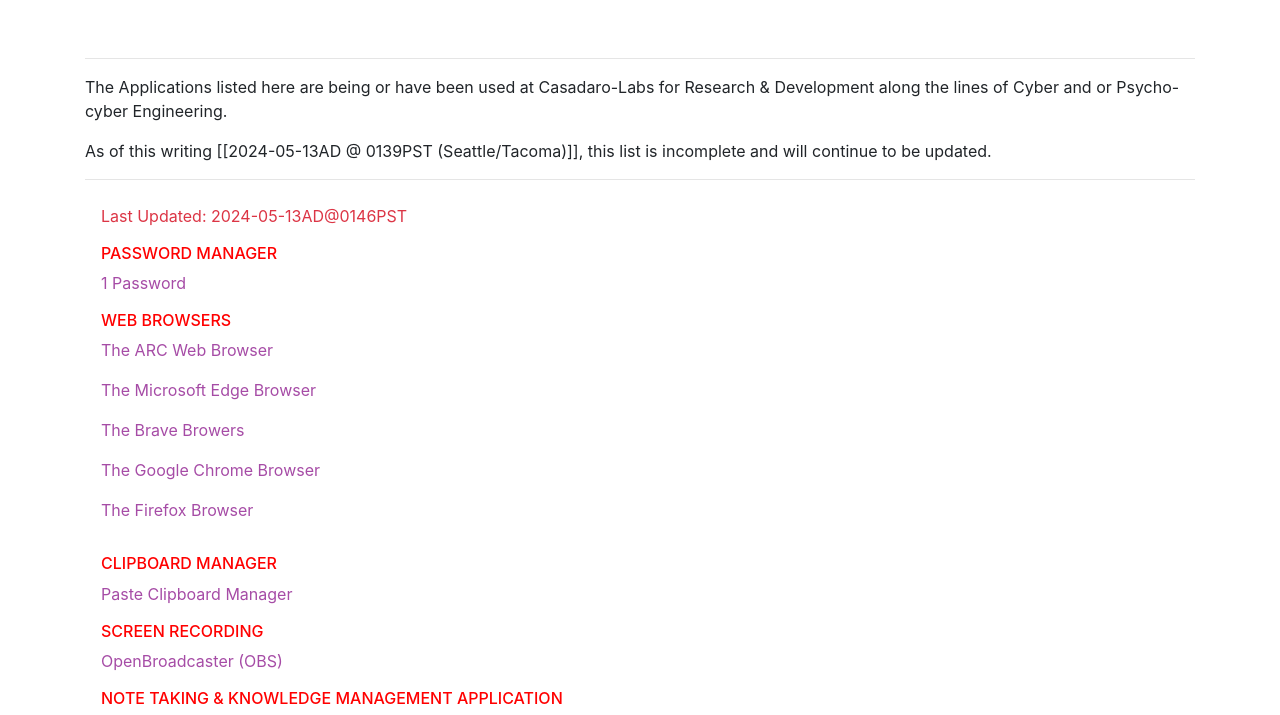
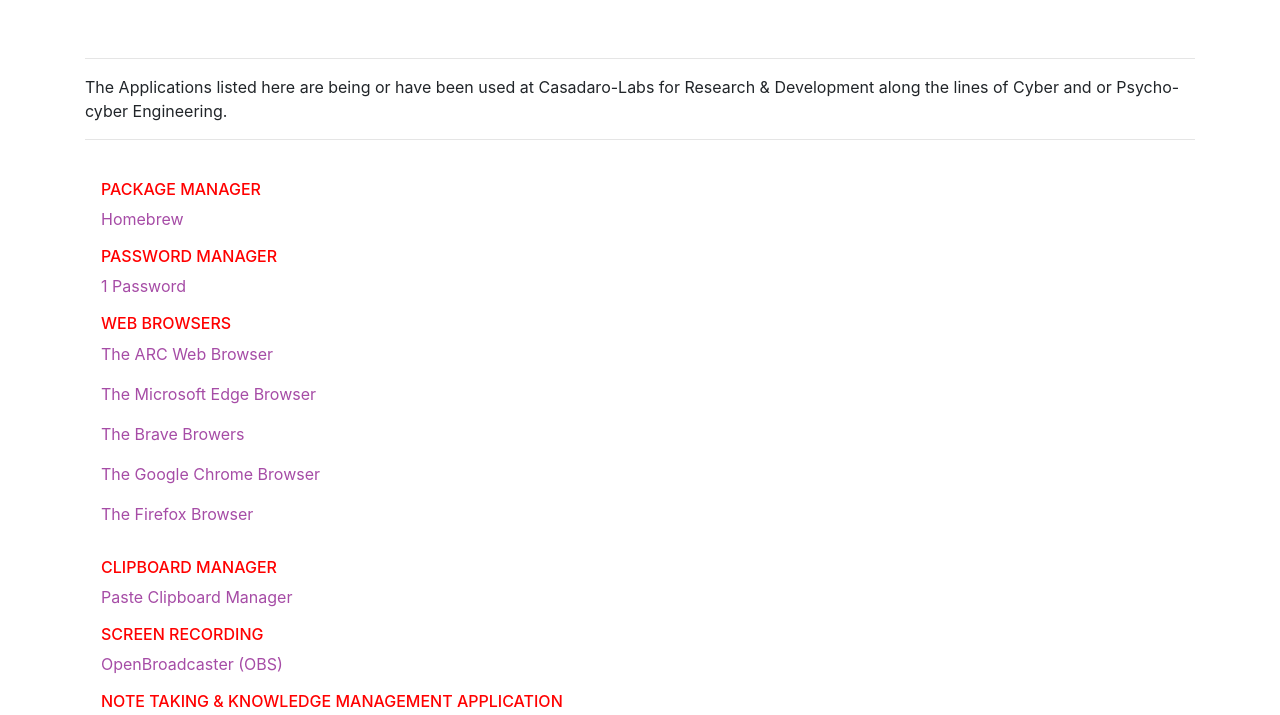
Before and after one commit to CASADARO-LABS/CASADARO-LABS, a plain HTML site: page CyberEngineeringTools.html in a window 1280 px wide. Shown: the part 82-797 px from the top of the page. Drawn offline with nearby package versions, Linux system fonts and the light colour scheme; a web font is replaced by a local one.

Commit message:
Updated tools page
Added the Homebrew Package Manager too the tools list

```diff
--- a/CyberEngineeringTools.html
+++ b/CyberEngineeringTools.html
@@ -102,10 +102,6 @@
                     The Applications listed here are being or have been used at Casadaro-Labs for Research &
                     Development along the lines of Cyber and or Psycho-cyber Engineering.
                 </p>
-                <p>
-                    As of this writing [[2024-05-13AD @ 0139PST (Seattle/Tacoma)]], this list is incomplete and will
-                    continue to be updated.
-                </p>
 
                 <hr>
 
@@ -116,11 +112,12 @@
                 </li>
                 <li class="nav-link">
 
-                    <p class="text-danger mb-0">
-                        Last Updated: 2024-05-13AD@0146PST
-                    </p>
+
                 </li>
                 <li class="nav-link">
+                    <p class="h6 text-uppercase">Package Manager</p>
+                    <a href="https://brew.sh" target="_blank">Homebrew</a>
+                    <p>
                     <p class="h6 text-uppercase">Password Manager</p>
                     <a href="https://1password.com/" target="_blank">1 Password</a>
                     <p>
```
